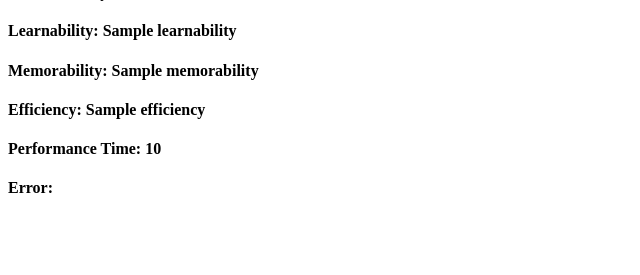
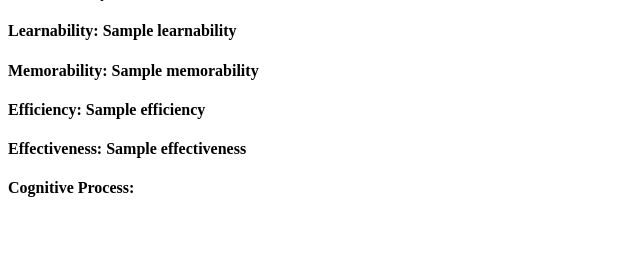
Before and after one commit to yongdeok-kor/wde-usability, a Python web app: template web/templates/usability.html in a window 1280 px wide. Shown: the part 25-300 px from the top of the page, without its empty margins (0-640 px from the left). Run offline with Jinja, Linux system fonts and the light colour scheme; the template is opened without the code that fills it: most values are stand-ins (such as "Sample title", 1, 10 or a date in 2020).

Commit message:
Update usability.html

```diff
--- a/web/templates/usability.html
+++ b/web/templates/usability.html
@@ -2,5 +2,5 @@
 <h4>Learnability: <span>{{learnability}}</span></h4>
 <h4>Memorability: <span>{{memorability}}</span></h4>
 <h4>Efficiency: <span>{{efficiency}}</span></h4>
-<h4>Performance Time: <span>{{performance-time}}</span></h4>
-<h4>Error: <pre>{{error-value}}</pre></h4>
+<h4>Effectiveness: <span>{{effectiveness}}</span></h4>
+<h4>Cognitive Process: <pre>{{error-value}}</pre></h4>
```
